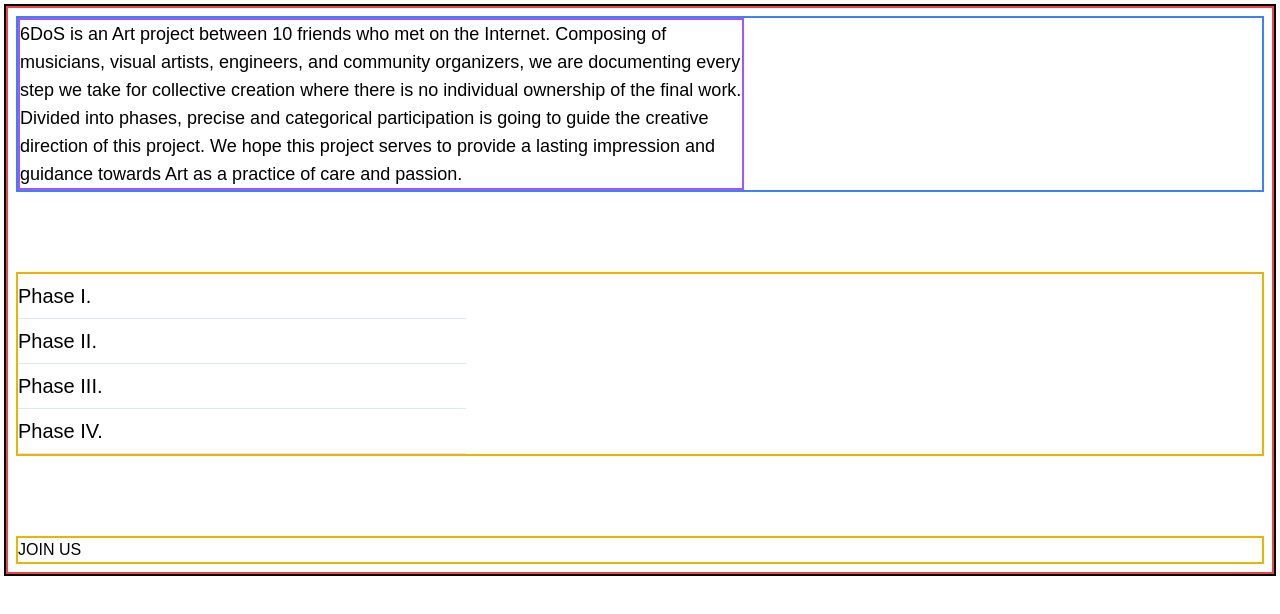
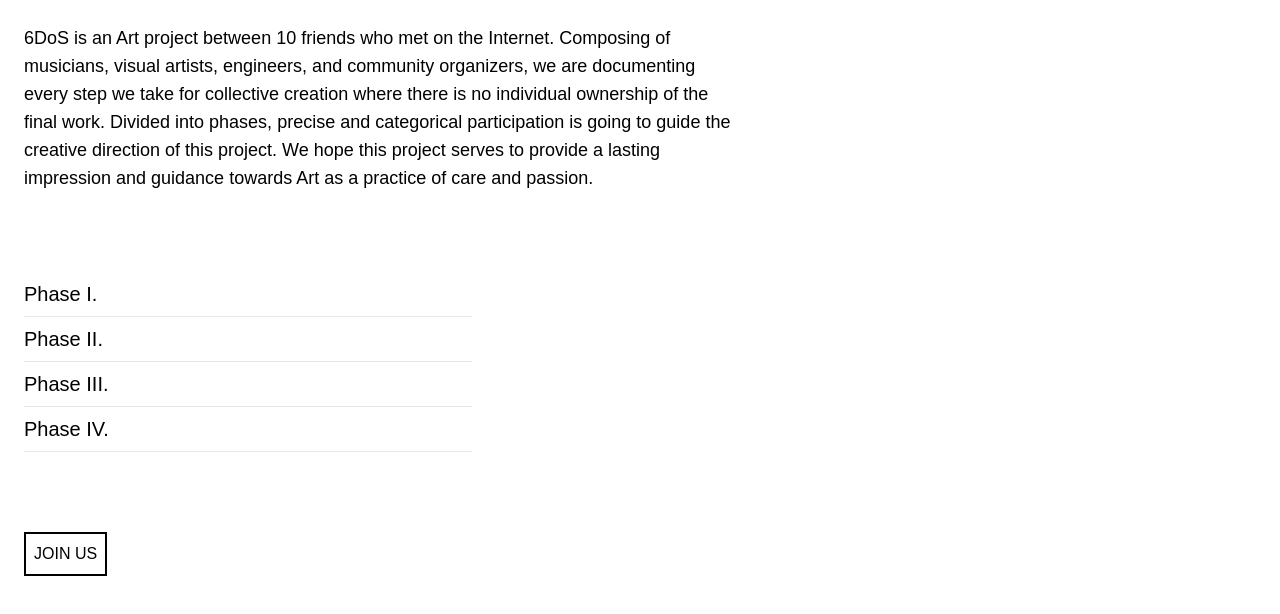
Before and after one commit to 0xTranqui/6dos, a Next.js app: page / in a window 1280 px wide. Shown: the top 614 px of the page. Built offline with nearby package versions, Linux system fonts and the light colour scheme.

Commit message:
took away guide borders

```diff
--- a/pages/index.js
+++ b/pages/index.js
@@ -10,22 +10,20 @@ export default function Home() {
         <meta name="description" content="Generated by create next app" />
         <link rel="icon" href="/favicon.ico" />
       </Head>
-      <main className="border-2 border-solid border-black text-black m-1 h-auto h-min-screen">
-        <div className="border-2 border-solid border-red-500 p-2 flex flex-row flex-wrap justify-start font-inter">
-          <div className="border-2 border-solid border-blue-500 flex flex-row flex-wrap justify-start">
-            <div className="font-light text-lg border-2 border-solid border-purple-500 w-7/12 h-fit">
+      <main className="text-black m-4 h-auto h-min-screen">
+        <div className=" p-2 flex flex-row flex-wrap justify-start font-inter">
+          <div className=" flex flex-row flex-wrap justify-start">
+            <div className="font-light text-lg w-7/12 h-fit">
               <b>6DoS</b> is an Art project between 10 friends who met on the Internet. Composing of musicians, visual artists, engineers, and community organizers, we are documenting every step we take for collective creation where there is no individual ownership of the final work. Divided into phases, precise and categorical participation is going to guide the creative direction of this project. We hope this project serves to provide a lasting impression and guidance towards Art as a practice of care and passion.
             </div>
           </div>
-          <div className="mt-20 border-2 border-solid border-yellow-500 w-full flex flex-row flex-wrap justify-start">
+          <div className="mt-20 w-full flex flex-row flex-wrap justify-start">
             <Phases />
           </div>
-          <div className="mt-20 border-2 border-solid border-yellow-500 w-full flex flex-row flex-wrap justify-start">
-            <div>
-              <button>
+          <div className="mt-20 w-full flex flex-row flex-wrap justify-start">
+              <button className="text-center w-fit border-sold border-2 border-black p-2 hover:bg-black hover:text-white">
                 JOIN US
               </button>
-            </div>
           </div>
         </div>
       </main>
```
